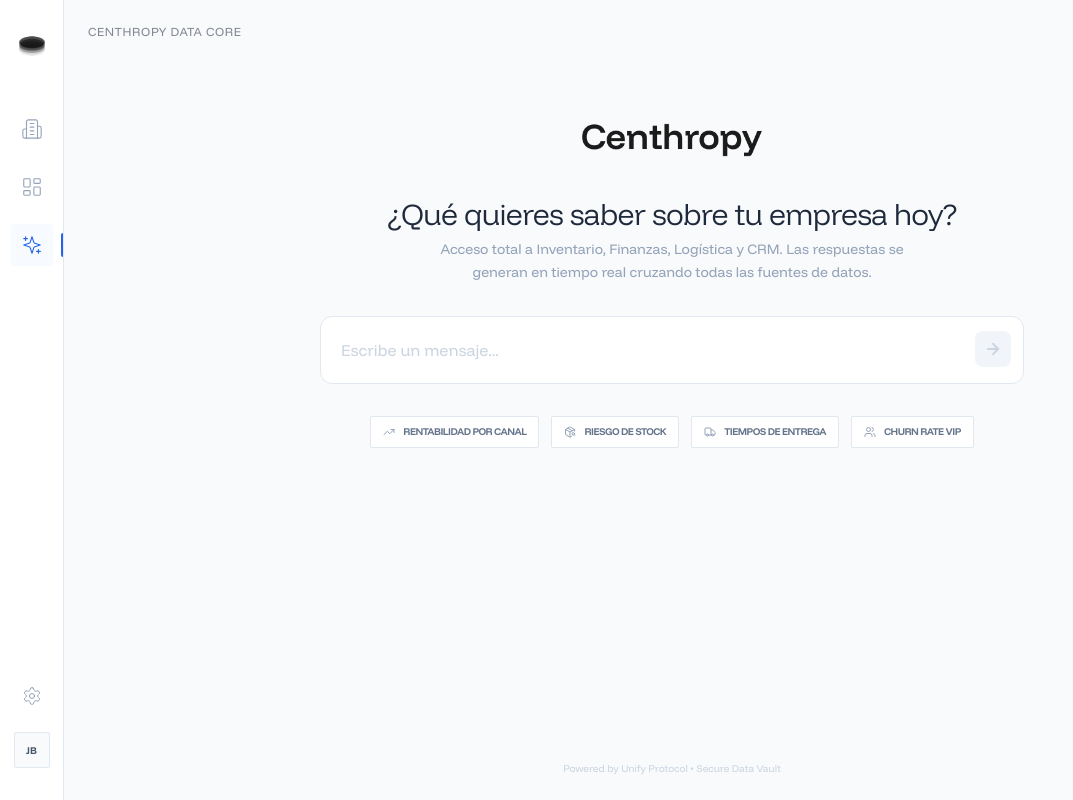
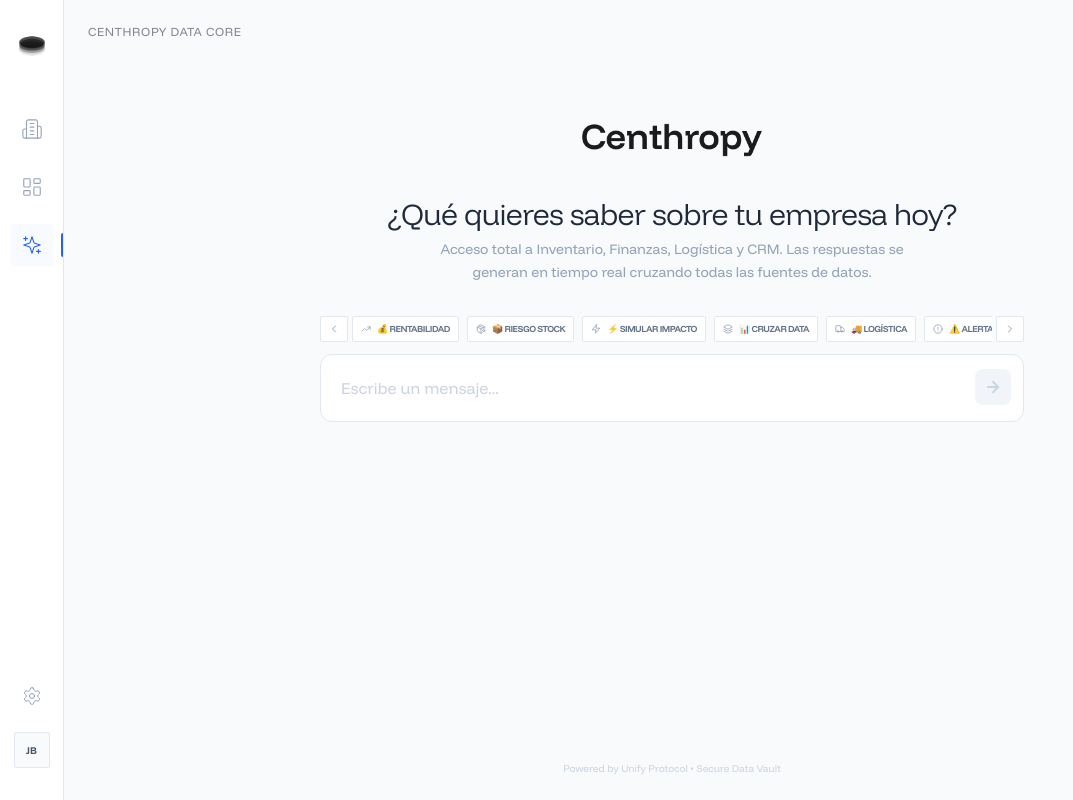
Before and after one commit to renatoquerales28-byte/unify, a React (Vite) app: page / in a window 1280 px wide. Both pictures are taken after a click on the button 31 px from the left and 245 px from the top of the page. Shown: the whole page, without its empty margins (0-1073 px from the left). Built offline with nearby package versions, Linux system fonts and the light colour scheme.

Commit message:
feat: implement tactical suggestion rail in DataCoreView with horizontal scroll and exact dashboard styling

```diff
--- a/src/components/views/DataCoreView.jsx
+++ b/src/components/views/DataCoreView.jsx
@@ -1,5 +1,5 @@
 import React, { useState, useRef, useEffect } from 'react';
-import { ArrowRight, TrendingUp, PackageSearch, Truck, Users } from 'lucide-react';
+import { ArrowRight, TrendingUp, PackageSearch, Truck, Users, ChevronLeft, ChevronRight, AlertCircle, Layers, Zap, BarChart3 } from 'lucide-react';
 
 export const DataCoreView = () => {
     const [query, setQuery] = useState('');
@@ -47,6 +47,58 @@
 
                 {/* CHAT: Posición mantenida con margen estándar */}
                 <div className="w-full relative group px-4 md:px-0 mt-8 z-30">
+
+                    {/* Tactical Suggestion Rail (Estilo Dashboard) */}
+                    <div className="flex items-center gap-1 mb-3">
+                        <button
+                            onClick={() => {
+                                const container = document.getElementById('datacore-suggestion-rail');
+                                if (container) container.scrollLeft -= 150;
+                            }}
+                            className="w-7 h-[26px] flex items-center justify-center bg-white border border-slate-200 rounded-sm hover:border-blue-400 hover:bg-blue-50/50 text-slate-400 hover:text-blue-600 transition-all flex-shrink-0"
+                        >
+                            <ChevronLeft size={12} />
+                        </button>
+
+                        <div
+                            id="datacore-suggestion-rail"
+                            className="flex-1 flex gap-2 overflow-x-hidden scroll-smooth [&::-webkit-scrollbar]:hidden"
+                            style={{ scrollbarWidth: 'none', msOverflowStyle: 'none' }}
+                        >
+                            {[
+                                { label: "💰 Rentabilidad", text: "Ver rentabilidad detallada por canal de venta.", icon: <TrendingUp size={10} /> },
+                                { label: "📦 Riesgo Stock", text: "Identificar SKUs con riesgo de quiebre de stock.", icon: <PackageSearch size={10} /> },
+                                { label: "⚡ Simular Impacto", text: "Simular impacto de un 15% de descuento en baja rotación.", icon: <Zap size={10} /> },
+                                { label: "📊 Cruzar Data", text: "Cruzar ventas vs niveles de inventario por categoría.", icon: <Layers size={10} /> },
+                                { label: "🚚 Logística", text: "Análisis de tiempos de entrega y logística.", icon: <Truck size={10} /> },
+                                { label: "⚠️ Alertas", text: "Ver alertas críticas del sistema hoy.", icon: <AlertCircle size={10} /> },
+                                { label: "📈 Proyección", text: "Mostrar proyección de ventas para el próximo trimestre.", icon: <BarChart3 size={10} /> },
+                                { label: "👥 Churn VIP", text: "Reporte de tasa de abandono de clientes VIP.", icon: <Users size={10} /> }
+                            ].map((s, idx) => (
+                                <button
+                                    key={idx}
+                                    onClick={() => setQuery(s.text)}
+                                    className="flex-shrink-0 flex items-center gap-1.5 px-2 py-1 bg-white border border-slate-200 rounded-sm hover:border-blue-400 hover:bg-blue-50/30 transition-all group h-[26px]"
+                                >
+                                    <span className="text-slate-400 group-hover:text-blue-500 transition-colors">{s.icon}</span>
+                                    <span className="text-[9px] font-mono font-bold text-slate-500 uppercase tracking-tighter group-hover:text-blue-600 transition-colors">
+                                        {s.label}
+                                    </span>
+                                </button>
+                            ))}
+                        </div>
+
+                        <button
+                            onClick={() => {
+                                const container = document.getElementById('datacore-suggestion-rail');
+                                if (container) container.scrollLeft += 150;
+                            }}
+                            className="w-7 h-[26px] flex items-center justify-center bg-white border border-slate-200 rounded-sm hover:border-blue-400 hover:bg-blue-50/50 text-slate-400 hover:text-blue-600 transition-all flex-shrink-0"
+                        >
+                            <ChevronRight size={12} />
+                        </button>
+                    </div>
+
                     <div className="relative flex items-end gap-2 p-3 bg-white border border-slate-200 rounded-xl focus-within:ring-2 focus-within:ring-blue-100 focus-within:border-blue-400 transition-all">
 
                         <textarea
@@ -77,26 +129,7 @@
                     </div>
                 </div>
 
-                {/* Sugerencias Rápidas */}
-                <div className="mt-8 flex flex-wrap justify-center gap-3">
-                    {[
-                        { label: "Rentabilidad por Canal", text: "Ver rentabilidad detallada por canal de venta.", icon: <TrendingUp size={12} /> },
-                        { label: "Riesgo de Stock", text: "Identificar SKUs con riesgo de quiebre de stock.", icon: <PackageSearch size={12} /> },
-                        { label: "Tiempos de Entrega", text: "Análisis de tiempos de entrega y logística.", icon: <Truck size={12} /> },
-                        { label: "Churn Rate VIP", text: "Reporte de tasa de abandono de clientes VIP.", icon: <Users size={12} /> }
-                    ].map((s, i) => (
-                        <button
-                            key={i}
-                            onClick={() => setQuery(s.text)}
-                            className="flex items-center gap-2 px-3 py-1.5 bg-white border border-slate-200 rounded-sm hover:border-blue-400 hover:bg-blue-50/30 transition-all group h-[32px]"
-                        >
-                            <span className="text-slate-400 group-hover:text-blue-500 transition-colors">{s.icon}</span>
-                            <span className="text-[10px] font-mono font-bold text-slate-500 uppercase tracking-tighter group-hover:text-blue-600 transition-colors">
-                                {s.label}
-                            </span>
-                        </button>
-                    ))}
-                </div>
+
 
             </div>
 
```
